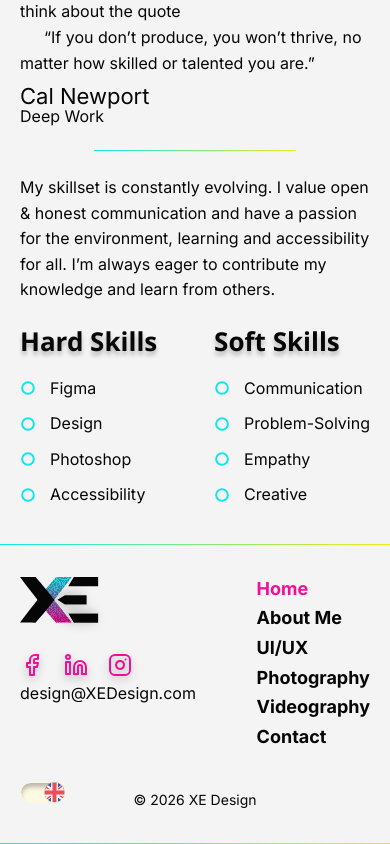
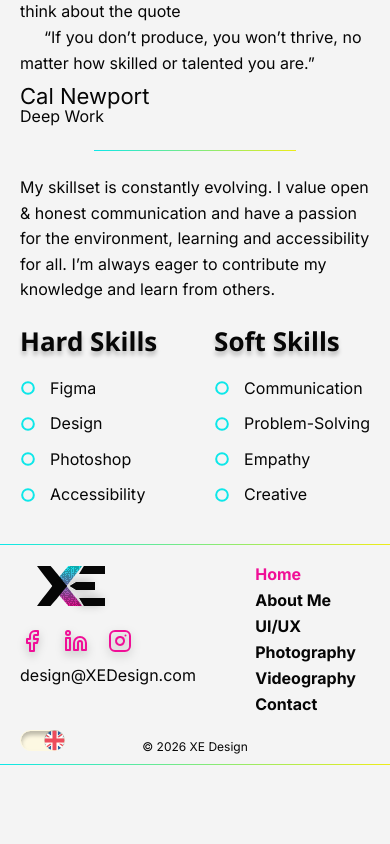
Before and after one commit to duct-tape-deployments/devin-portfolio, a React (Vite) app: page / in a window 390 px wide. Shown: the part 419-1263 px from the top of the page. After the commit the page ends 1184 px from the top, so only its background shows below. Built offline with nearby package versions, Linux system fonts and the light colour scheme; a web font is replaced by a local one.

Commit message:
fix(footer): match the mobile footer layout and type to Figma

```diff
--- a/src/components/layout/Footer.tsx
+++ b/src/components/layout/Footer.tsx
@@ -36,7 +36,7 @@ export function Footer() {
     <footer className="bg-background text-foreground">
       <GradientDivider />
 
-      <PageContainer className="py-8">
+      <PageContainer className="pt-5.25 pb-[7.8px]">
         <div
           className="
     grid
@@ -52,6 +52,7 @@ export function Footer() {
               to={routes.home}
               aria-label="XE Design home"
               className="
+                ml-4.25
                 inline-flex
                 focus-visible:outline-2
                 focus-visible:outline-offset-4
@@ -59,13 +60,21 @@ export function Footer() {
               "
             >
               {/* Light theme */}
-              <img src="/header-logo-light.svg" alt="" className="h-14 w-auto dark:hidden" />
+              <img
+                src="/header-logo-light.svg"
+                alt=""
+                className="-mr-1.5 -mb-2.25 h-12.25 w-auto max-w-none dark:hidden"
+              />
 
               {/* Dark theme */}
-              <img src="/header-logo-dark.svg" alt="" className="hidden h-14 w-auto dark:block" />
+              <img
+                src="/header-logo-dark.svg"
+                alt=""
+                className="-mr-1.5 -mb-2.25 hidden h-12.25 w-auto max-w-none dark:block"
+              />
             </Link>
 
-            <div className="mt-5 flex items-center gap-5" aria-label="Social media links">
+            <div className="mt-5.75 flex items-center gap-5" aria-label="Social media links">
               {socialLinks.map((social) => (
                 <SocialLink
                   key={social.label}
@@ -79,7 +88,7 @@ export function Footer() {
             <a
               href="mailto:design@XEDesign.com"
               className="
-                mt-1
+                mt-2.5
                 whitespace-nowrap
                 text-body
                 text-foreground
@@ -96,17 +105,17 @@ export function Footer() {
           </div>
 
           {/* Right side */}
-          <nav aria-label="Footer navigation">
-            <ul className="flex flex-col gap-1">
+          <nav aria-label="Footer navigation" className="mr-3.5">
+            <ul className="flex flex-col gap-[8.4px]">
               {navigation.map(({ labelKey, to, end }) => (
-                <li key={to}>
+                <li key={to} className="flex">
                   <NavLink
                     to={to}
                     end={end}
                     className={({ isActive }) =>
                       [
                         'inline-flex whitespace-nowrap',
-                        'font-body text-h4 font-bold',
+                        'font-body text-body leading-display font-bold',
                         'transition-colors duration-150',
                         'hover:text-accent',
                         'focus-visible:outline-2',
@@ -128,17 +137,17 @@ export function Footer() {
         {/* Bottom row */}
         <div
           className="
-            mt-8
+            mt-[16.4px]
             grid
             grid-cols-[1fr_auto_1fr]
-            items-end
+            items-start
           "
         >
-          <div className="justify-self-start">
+          <div className="flex justify-self-start">
             <LanguageToggle />
           </div>
 
-          <p className="whitespace-nowrap text-sm text-foreground">© 2026 XE Design</p>
+          <p className="mt-1.75 whitespace-nowrap text-xs text-foreground">© 2026 XE Design</p>
 
           <div aria-hidden="true" />
         </div>
```
